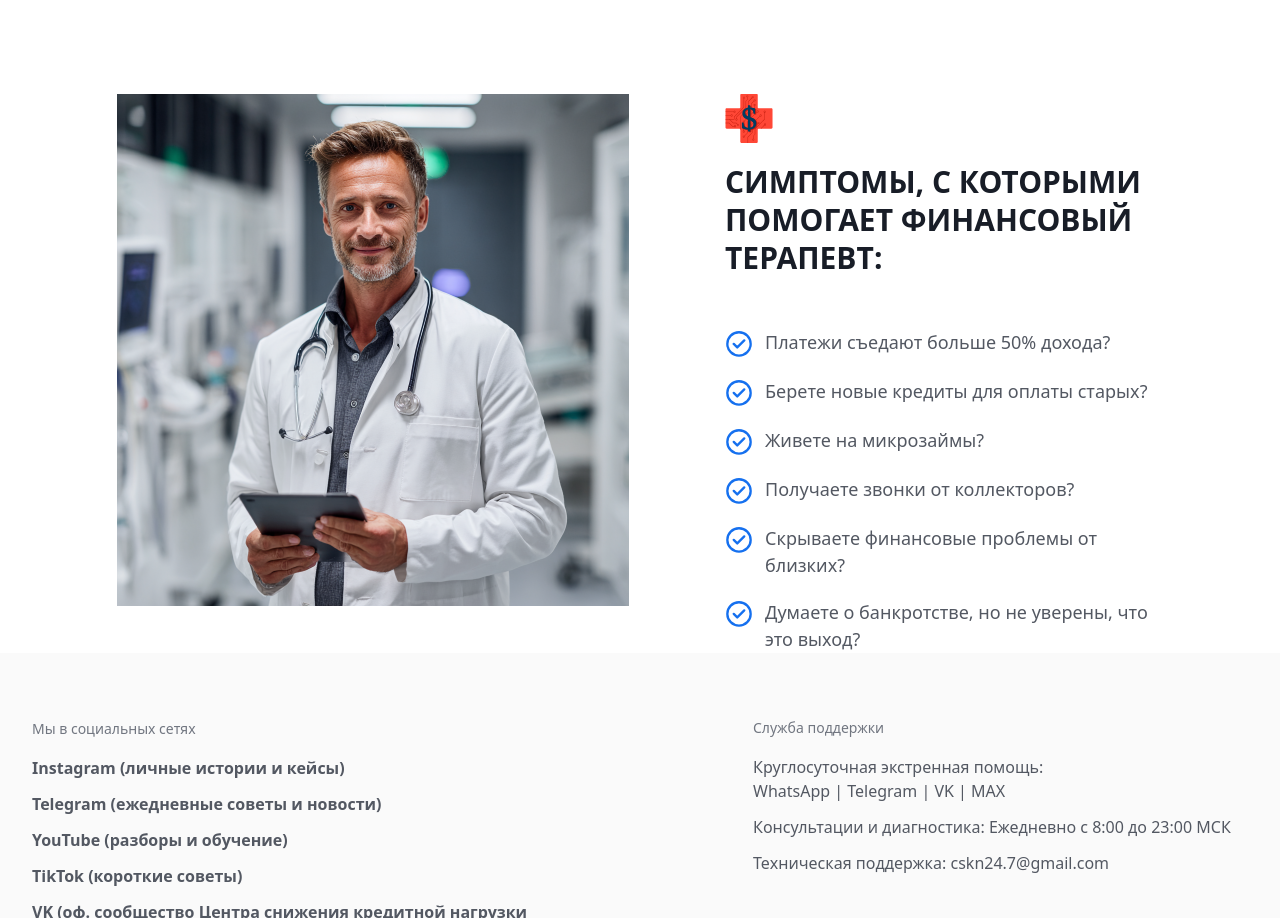
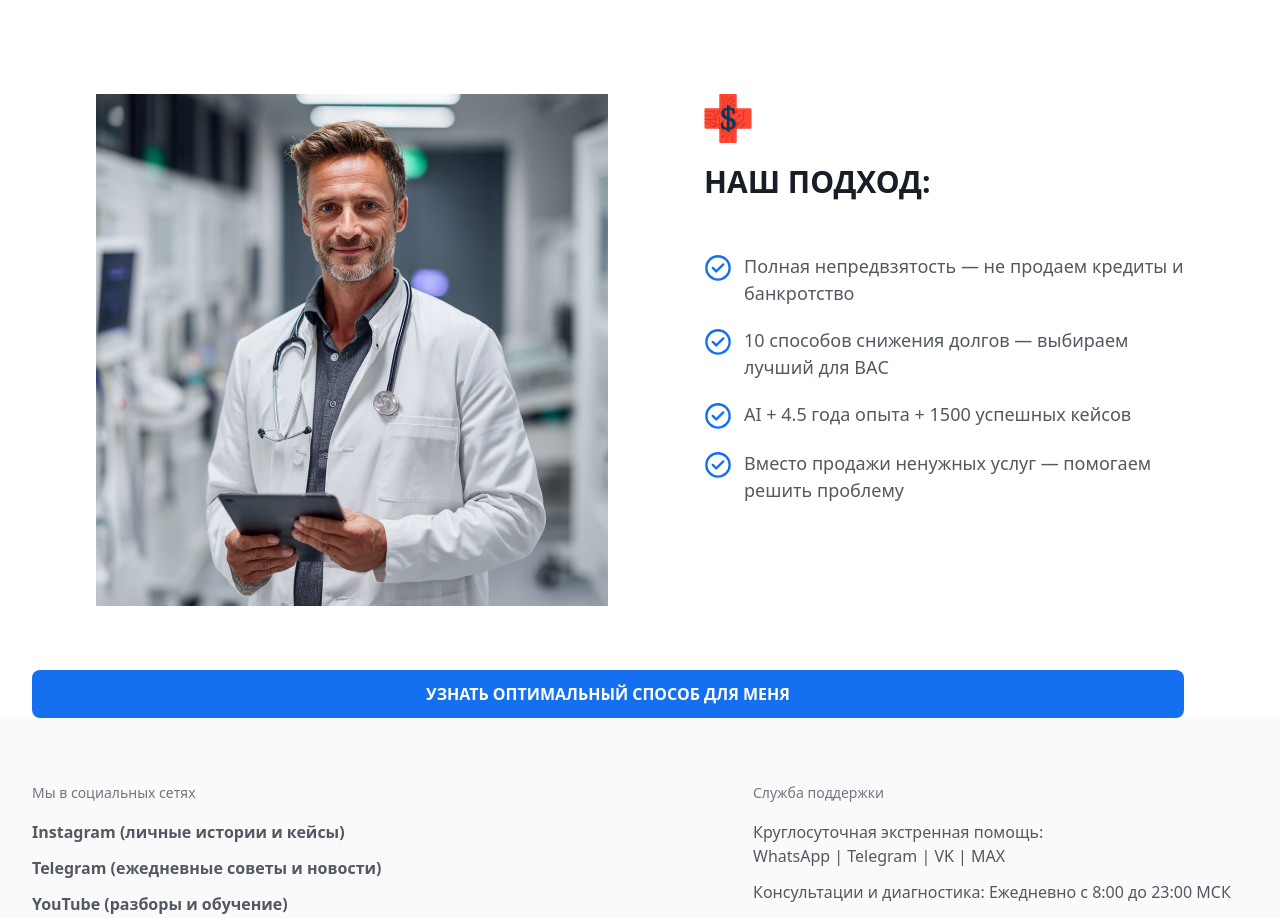
Before and after one commit to TolykbaevIlyas/financyTherapy, a React (Vite) app: page / in a window 1280 px wide. Shown: the part 1432-2350 px from the top of the page. Built offline with nearby package versions, Linux system fonts and the light colour scheme.

Commit message:
feat:add Treatment

```diff
--- a/src/widgets/OurTreatment/ui/OurTreatment.tsx
+++ b/src/widgets/OurTreatment/ui/OurTreatment.tsx
@@ -4,12 +4,10 @@ import { Checklist } from '../../../entities/checklist';
 
 const OurTreatment = () => {
     const symptoms = [
-  { id: "1", text: "Платежи съедают больше 50% дохода?" },
-  { id: "2", text: "Берете новые кредиты для оплаты старых?" },
-  { id: "3", text: "Живете на микрозаймы?" },
-  { id: "4", text: "Получаете звонки от коллекторов?" },
-  { id: "5", text: "Скрываете финансовые проблемы от близких?" },
-  { id: "6", text: "Думаете о банкротстве, но не уверены, что это выход?" },
+  { id: "1", text: "Полная непредвзятость — не продаем кредиты и банкротство" },
+  { id: "2", text: "10 способов снижения долгов — выбираем лучший для ВАС" },
+  { id: "3", text: "AI + 4.5 года опыта + 1500 успешных кейсов" },
+  { id: "4", text: "Вместо продажи ненужных услуг — помогаем решить проблему" },
 ];
   return (
     <section className="text-black mt-[96px] w-full">
@@ -17,16 +15,18 @@ const OurTreatment = () => {
             <div className='flex flex-col gap-[64px]'>
                 <div className='flex gap-[96px] m-auto'>
                     <img className='max-w-[528px] w-full h-[512px]' src='/assets/images/Treatment.png'/>
-                    <div className='flex flex-col gap-[20px] max-w-[438px] w-full'>
+                    <div className='flex flex-col gap-[20px] max-w-[480px] w-full'>
                         <img className='max-w-[48px] w-full h-[49px]' src='/assets/images/Logo.svg' alt="Logo" />
-                        <h3 className='text-[30px] leading-[127%] text-[#181d27] text-left font-[600]'>СИМПТОМЫ, С КОТОРЫМИ ПОМОГАЕТ ФИНАНСОВЫЙ ТЕРАПЕВТ:</h3>
+                        <h3 className='text-[30px] leading-[127%] text-[#181d27] text-left font-[600]'>НАШ ПОДХОД:</h3>
                         <div className='mt-[32px]'>
                             <Checklist items={symptoms}/>
                         </div>
                     </div>
 
                 </div>
-
+                <button className="cursor-pointer bg-[#1570ef] max-w-[1152px] w-full h-[48px] text-white rounded-lg font-semibold hover:bg-blue-700 transition">
+                    УЗНАТЬ ОПТИМАЛЬНЫЙ СПОСОБ ДЛЯ МЕНЯ
+                </button>
             </div>
         </ContainerWrapper>
 
```
